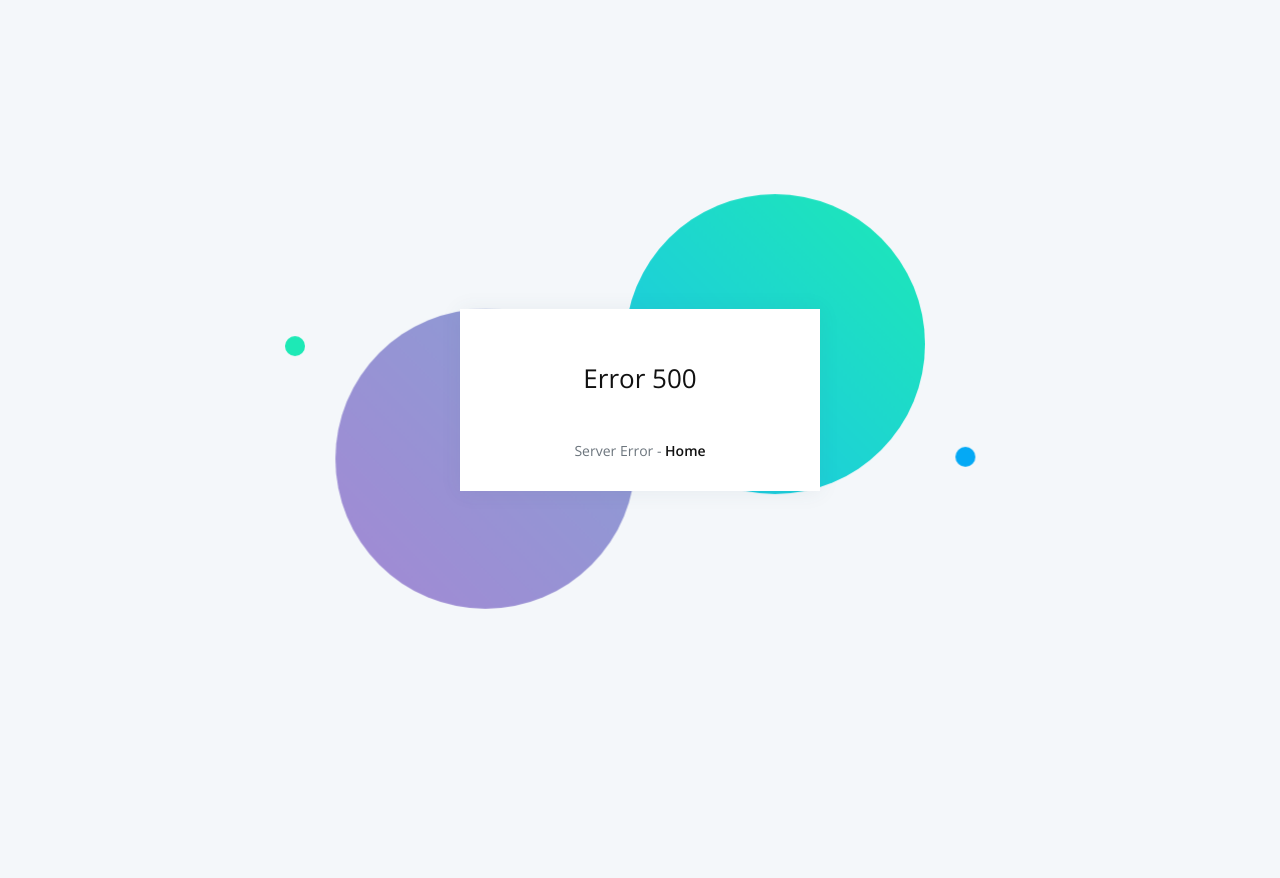
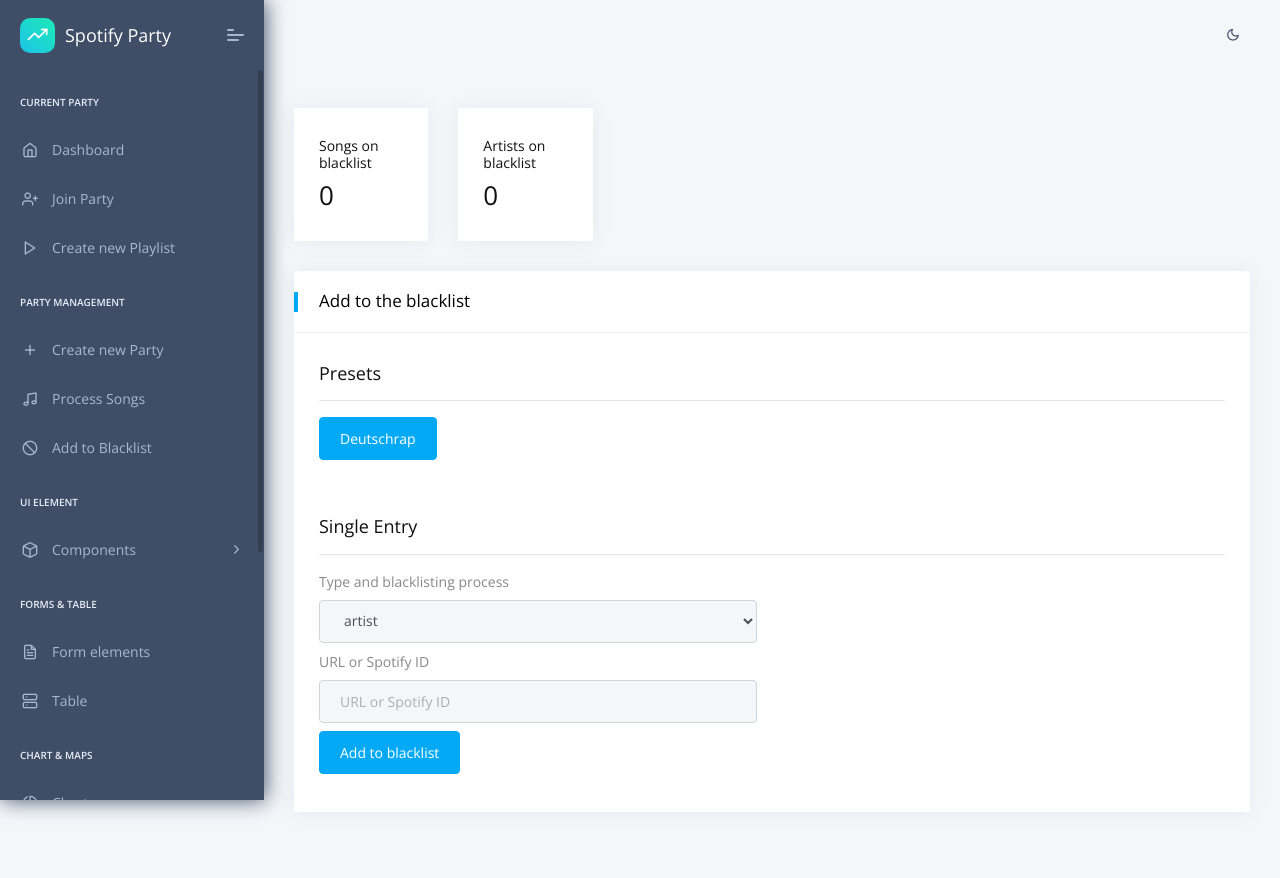
Before and after one commit to henrydatei/party-tool-spotify, a Django app: page /addToBlacklist/ in a window 1280 px wide. Before the commit the page ends 609 px from the top, so only its background shows below. Run offline with Django 3.2, Linux system fonts and the light colour scheme; data that the repository does not hold is empty; some libraries are stand-ins or nearby versions.

Commit message:
added blacklist

```diff
--- a/apps/home/urls.py
+++ b/apps/home/urls.py
@@ -15,6 +15,7 @@ urlpatterns = [
     path('newParty/', views.newParty, name='newParty'),
     path('newPlaylist/', views.newPlaylist, name='newPlaylist'),
     path('processSongs/', views.processSongs, name='processSongs'),
+    path('addToBlacklist/', views.addToBlacklist, name='addToBlacklist'),
 
     # Matches any html file
     re_path(r'^.*\.*', views.pages, name='pages'),
--- a/apps/home/views.py
+++ b/apps/home/views.py
@@ -16,7 +16,7 @@ import numpy as np
 from datetime import datetime
 from decouple import config
 
-from .models import Party, Song, Blacklist, Playlist, User
+from .models import Party, Song, Blacklist, Playlist, User, Artist
 
 # read environment variables
 SPOTIFY_CLIENT_ID = config('SPOTIFY_CLIENT_ID')
@@ -78,6 +78,7 @@ def index(request: HttpRequest):
         'tempo': np.mean([song.tempo for song in allSongsinPlaylists]),
         'popularity': np.mean([song.popularity for song in allSongsinPlaylists]),
         'playlists': currentParty.playlists.all(),
+        'filtered_by_blacklist': sum([playlist.songs_filtered_by_blacklist.count() for playlist in currentParty.playlists.all()]),
     }
 
     html_template = loader.get_template('home/index.html')
@@ -118,12 +119,18 @@ def callback(request: HttpRequest):
                 party.songs_from_users.add(song)
                 continue
             song = Song()
-            song.artist = ", ".join([artist['name'] for artist in item['track']['artists']])
+            for artist in item['track']['artists']:
+                if not Artist.objects.filter(spotify_id=artist['id']).exists():
+                    artist = Artist()
+                    artist.name = artist['name']
+                    artist.spotify_id = artist['id']
+                    artist.save()
+                song.artists.add(Artist.objects.get(spotify_id=artist['id']))
             song.title = item['track']['name']
             song.spotify_id = item['track']['id']
             song.popularity = item['track']['popularity']
             song.duration_ms = item['track']['duration_ms']
-            song.cover_url = item['track']['album']['images'][0]['url']
+            song.cover = item['track']['album']['images'][0]['url']
             song.save()
             party.songs_from_users.add(song)
         i += 50
@@ -168,9 +175,22 @@ def newPlaylist(request: HttpRequest):
         return redirect('home')
     allSongs = currentParty.songs_from_users.all()
     processedSongs = currentParty.songs_from_users.filter(processed=True)
-    blacklist = Blacklist.objects.filter()
-    partySongs = currentParty.songs_from_users.filter(**convert_dict_filter_to_orm_filter(PARTY_FILTER))
-    clubSongs = currentParty.songs_from_users.filter(**convert_dict_filter_to_orm_filter(CLUB_FILTER))
+
+    # The Blacklist
+    blacklist_songs = Blacklist.objects.filter(type="title")
+    blacklist_artists_ids = [item.spotify_id for item in Blacklist.objects.filter(type="artist")]
+    songs_from_blacklisted_artists = Song.objects.filter(artists__spotify_id__in=blacklist_artists_ids)
+    blacklisted_song_ids = [item.spotify_id for item in blacklist_songs]
+    blacklisted_artist_song_ids = [song.spotify_id for song in songs_from_blacklisted_artists]
+    all_blacklisted_ids = set(blacklisted_song_ids + blacklisted_artist_song_ids)
+    partySongs = currentParty.songs_from_users.filter(
+        **convert_dict_filter_to_orm_filter(PARTY_FILTER),
+        spotify_id__not_in=all_blacklisted_ids
+    )
+    clubSongs = currentParty.songs_from_users.filter(
+        **convert_dict_filter_to_orm_filter(CLUB_FILTER),
+        spotify_id__not_in=all_blacklisted_ids
+    )
 
     if request.method == 'POST':
         batchSize = int(request.POST['batchSize'])
@@ -210,7 +230,13 @@ def newPlaylist(request: HttpRequest):
                     playlist.songs.add(song)
                     continue
                 song = Song()
-                song.artist = ", ".join([artist['name'] for artist in item['artists']])
+                for artist in item['track']['artists']:
+                    if not Artist.objects.filter(spotify_id=artist['id']).exists():
+                        artist = Artist()
+                        artist.name = artist['name']
+                        artist.spotify_id = artist['id']
+                        artist.save()
+                    song.artists.add(Artist.objects.get(spotify_id=artist['id']))
                 song.title = item['name']
                 song.spotify_id = item['id']
                 song.popularity = item['popularity']
@@ -229,6 +255,17 @@ def newPlaylist(request: HttpRequest):
                 song.valence = audio_features["valence"]
                 song.tempo = audio_features["tempo"]
                 song.save()
+                # Check if any artist is blacklisted
+                if song.artists.filter(spotify_id__in=blacklist_artists_ids).exists():
+                    playlist.songs_filtered_by_blacklist.add(song)
+                    continue
+                # Check if song is blacklisted
+                if Blacklist.objects.filter(spotify_id=song.spotify_id, type="title").exists():
+                    playlist.songs_filtered_by_blacklist.add(song)
+                    continue
+                # Check if song is already in playlist
+                if playlist.songs.filter(spotify_id=song.spotify_id).exists():
+                    continue
                 playlist.songs.add(song)
         playlist.save()
         currentParty.playlists.add(playlist)
@@ -241,10 +278,73 @@ def newPlaylist(request: HttpRequest):
         "useableSongsPartyPct": len(partySongs) / len(processedSongs) * 100 if len(processedSongs) > 0 else 0,
         "useableSongsClub": len(clubSongs),
         "useableSongsClubPct": len(clubSongs) / len(processedSongs) * 100 if len(processedSongs) > 0 else 0,
-        "blacklistLength": len(blacklist),
+        "blacklistLength": len(all_blacklisted_ids),
     }
 
     return render(request, 'home/newPlaylist.html', context)
+
+def addToBlacklist(request: HttpRequest):
+    if request.method == 'POST':
+        # Check which preset is selected
+        if request.POST['preset'] == "deutschrap":
+            deutschrapper = ["Sido","Bushido","Kool Savas","Casper","Marteria","Kollegah","Farid Bang","Capital Bra","RAF Camora","Bonez MC","Ufo361","RIN","Luciano","Kontra K","Nimo","Eunique","Shirin David","Juju","Loredana","Sami","Mero","Azet","Zuna","Fler","Haftbefehl","Celo & Abdi","Trettmann","Alligatoah"]
+
+            for rapper in deutschrapper:
+                result = my_sp.search(q='artist:' + rapper, type='artist')
+                try:
+                    artist_id = result['artists']['items'][0]['id']
+                    if not Blacklist.objects.filter(spotify_id=artist_id, type="artist").exists():
+                        Blacklist.objects.create(spotify_id=artist_id, type="artist")
+                except IndexError:
+                    continue
+        elif request.POST["url_or_id"] and request.POST["type"]:
+            url_or_id = request.POST["url_or_id"]
+            type = request.POST["type"]
+            if type == "artist":
+                try:
+                    result = my_sp.artist(url_or_id)
+                    artist_id = result['id']
+                    if not Blacklist.objects.filter(spotify_id=artist_id, type="artist").exists():
+                        Blacklist.objects.create(spotify_id=artist_id, type="artist")
+                except IndexError:
+                    pass
+            elif type == "title":
+                try:
+                    result = my_sp.track(url_or_id)
+                    track_id = result['id']
+                    if not Blacklist.objects.filter(spotify_id=track_id, type="title").exists():
+                        Blacklist.objects.create(spotify_id=track_id, type="title")
+                except IndexError:
+                    pass
+            elif type == "playlist_artist":
+                try:
+                    result = my_sp.playlist(url_or_id)
+                    for item in result['tracks']['items']:
+                        for artist in item['track']['artists']:
+                            artist_id = artist['id']
+                            if not Blacklist.objects.filter(spotify_id=artist_id, type="artist").exists():
+                                Blacklist.objects.create(spotify_id=artist_id, type="artist")
+                except IndexError:
+                    pass
+            elif type == "playlist_title":
+                try:
+                    result = my_sp.playlist(url_or_id)
+                    for item in result['tracks']['items']:
+                        track_id = item['track']['id']
+                        if not Blacklist.objects.filter(spotify_id=track_id, type="title").exists():
+                            Blacklist.objects.create(spotify_id=track_id, type="title")
+                except IndexError:
+                    pass
+
+    blacklist_songs = Blacklist.objects.filter(type="title").count()
+    blacklist_artists = Blacklist.objects.filter(type="artist").count()
+
+    context = {
+        'blacklist_songs': blacklist_songs,
+        'blacklist_artists': blacklist_artists,
+    }
+
+    return render(request, 'home/addToBlacklist.html', context)
 
 def pages(request: HttpRequest):
     context = {}
--- /dev/null
+++ b/apps/templates/home/addToBlacklist.html
@@ -0,0 +1,105 @@
+{% extends "layouts/base.html" %}
+
+{% block title %} Add to blacklist {% endblock %}
+
+<!-- Specific CSS goes HERE -->
+{% block stylesheets %}{% endblock stylesheets %}
+
+{% block content %}
+
+    <!-- [ Main Content ] start -->
+    <div class="pcoded-main-container">
+        <div class="pcoded-wrapper">
+
+            <div class="pcoded-content">
+                <div class="pcoded-inner-content">
+                    <!-- [ breadcrumb ] start -->
+
+                    <!-- [ breadcrumb ] end -->
+                    <div class="main-body">
+                        <div class="page-wrapper">
+                            <!-- [ Main Content ] start -->
+                            <div class="row">
+                                <div class="col-md-6 col-xl-2">
+                                    <div class="card daily-sales">
+                                        <div class="card-block">
+                                            <h6 class="mb-2">Songs on blacklist</h6>
+                                            <div class="row d-flex align-items-center">
+                                                <div class="col-8">
+                                                    <h3 class="f-w-300 d-flex align-items-center m-b-0"> {{ blacklist_songs }}</h3>
+                                                </div>
+                                            </div>
+                                        </div>
+                                    </div>
+                                </div>
+                                <div class="col-md-6 col-xl-2">
+                                    <div class="card daily-sales">
+                                        <div class="card-block">
+                                            <h6 class="mb-2">Artists on blacklist</h6>
+                                            <div class="row d-flex align-items-center">
+                                                <div class="col-8">
+                                                    <h3 class="f-w-300 d-flex align-items-center m-b-0"> {{ blacklist_artists }}</h3>
+                                                </div>
+                                            </div>
+                                        </div>
+                                    </div>
+                                </div>
+                                <div class="col-sm-12">
+                                    <div class="card">
+                                        <div class="card-header">
+                                            <h5>Add to the blacklist</h5>
+                                        </div>
+                                        <div class="card-body">
+                                            <h5>Presets</h5>
+                                            <hr>
+                                            <div class="row">
+                                                <div class="col-md-6">
+                                                    <form class="form-inline" action="#" method="POST">
+                                                        {% csrf_token %}
+                                                        <div class="form-group mb-2">
+                                                            <input type="hidden" readonly class="form-control-plaintext" value="deutschrap" name="preset">
+                                                        </div>
+                                                        <button type="submit" class="btn btn-primary mb-2">Deutschrap</button>
+                                                    </form>
+                                                </div>
+                                            </div>
+                                            <h5 class="mt-5">Single Entry</h5>
+                                            <hr>
+                                            <div class="row">
+                                                <div class="col-md-6">
+                                                    <form method="POST" action="#">
+                                                        <div class="form-group mb-2">
+                                                            <label for="blacklist_type">Type and blacklisting process</label>
+                                                            <select class="form-control" id="blacklist_type" name="type">
+                                                                <option value="artist">artist</option>
+                                                                <option value="title">title</option>
+                                                                <option value="playlist_title">playlist, blacklist titles</option>
+                                                                <option value="playlist_artist">playlist, blacklist artists</option>
+                                                            </select>
+                                                        </div>
+                                                        <div class="form-group mb-2">
+                                                            <label for="url_or_id">URL or Spotify ID</label>
+                                                            <input type="text" class="form-control" id="url_or_id" placeholder="URL or Spotify ID" name="url_or_id">
+                                                        </div>
+                                                        <button type="submit" class="btn btn-primary mb-2">Add to blacklist</button>
+                                                    </form>
+                                                </div>
+                                            </div>
+                                        </div>
+                                    </div>
+                                </div>
+                            </div>
+                            <!-- [ Main Content ] end -->
+                        </div>
+                    </div>
+                </div>
+            </div>
+
+        </div>
+    </div>
+    <!-- [ Main Content ] end -->
+
+{% endblock content %}
+
+<!-- Specific Page JS goes HERE  -->
+{% block javascripts %}{% endblock javascripts %}
--- a/apps/templates/includes/sidebar.html
+++ b/apps/templates/includes/sidebar.html
@@ -44,6 +44,11 @@
                     class="nav-item">
                     <a href="/processSongs/" class="nav-link "><span class="pcoded-micon"><i class="feather icon-music"></i></span><span
                             class="pcoded-mtext">Process Songs</span></a>
+                </li>
+                <li data-username="dashboard"
+                    class="nav-item">
+                    <a href="/addToBlacklist/" class="nav-link "><span class="pcoded-micon"><i class="feather icon-slash"></i></span><span
+                            class="pcoded-mtext">Add to Blacklist</span></a>
                 </li>
                 <li class="nav-item pcoded-menu-caption">
                     <label>UI Element</label>
```
Also changed, not shown: apps/home/models.py (+9 -1 lines), apps/templates/home/index.html (+8 -2 lines), apps/home/migrations/0006_artist_remove_song_artist_and_more.py (added).
